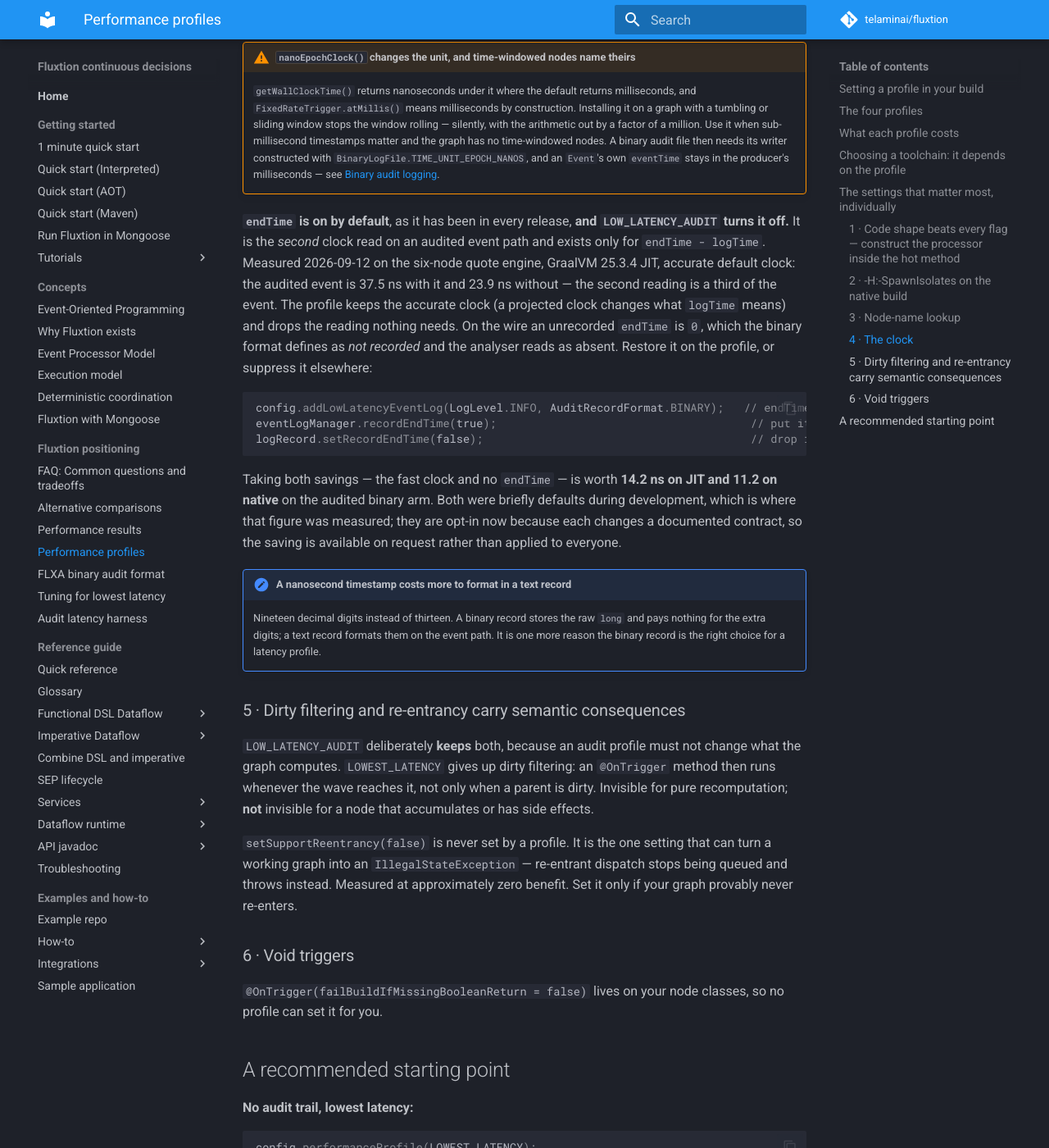
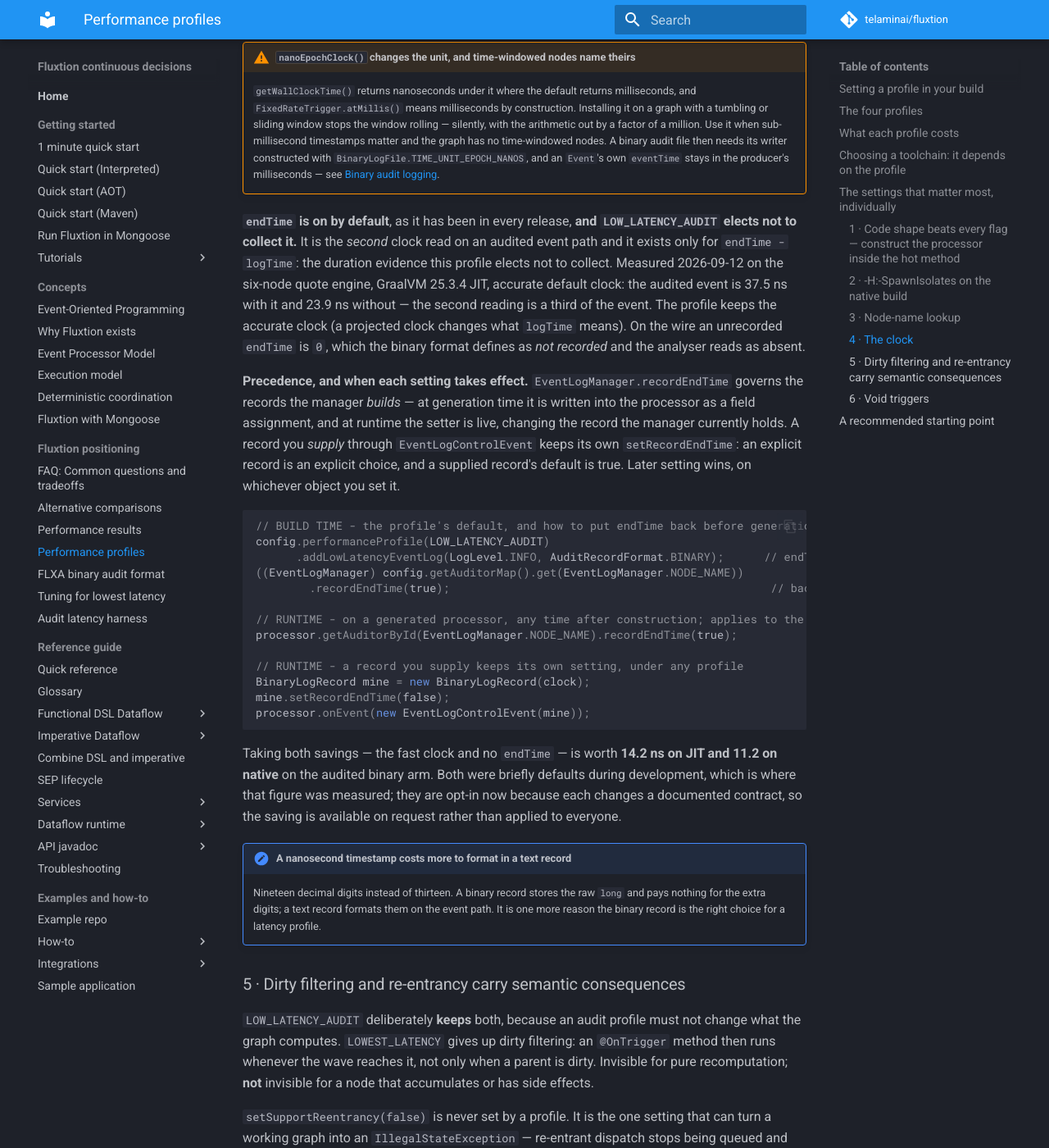
Before and after one commit to telaminai/fluxtion, an MkDocs documentation site: the page built from docs/reference/performance-profiles.md, in a window 1280 px wide and 1400 px high, scrolled down 5525 px. Shown: the whole window at 82% size. Built offline with MkDocs 1.6.1 and Material for MkDocs 9.7.7, drawn with Linux system fonts in a browser that asks for light colours; comment, search, counter and statistics services are not loaded.

Commit message:
fix(audit): endTime precedence settled - the manager governs the records it builds and holds, a supplied record keeps its own; spec corrections from round 9
R9-2. Two manifestations of one unsettled rule: a replacement record with
setRecordEndTime(false), supplied through EventLogControlEvent, was
overwritten by the manager's setting even without the profile; and
recordEndTime(true) on a generated processor after construction updated the
field but not the active record, so the first records still wrote 0.

The rule, stated on the field and on the profiles page: recordEndTime
governs the records the manager BUILDS (at init) and the record it HOLDS
when the setter is called - the setter is live; a record the caller
SUPPLIES keeps its own setting, because an explicit record is an explicit
choice and a supplied record's default is true, as every release wrote it.
Later setting wins, on whichever object it is set. The profiles page gives
build-time and runtime examples and says plainly that the profile elects
not to collect the duration evidence.

Pinned in the runtime with a counting sink: built off; supplied default on;
supplied-off off; live restore on; an ordinary manager does not undo a
supplied record's suppression. The generated-processor lifecycle is pinned
in the compiler (GeneratedBinaryAuditSinkTest): profile default, build-time
restoration, restoration after construction before init, live update
between events, a supplied record under either profile - wire endTime and
clock-reading counts both.

The "either order" profile test is re-scoped to what it tests: the two
registration routes, not an order-independence policy for every route.

Spec: §5 the wire and constructed text preserve the full entry sequence;
the query model preserves business-entry and node-block order and may
reduce TRACE entries to invocation-presence metadata without counts or
positions. §3.3 a keyless entry is distinct from every named property,
including one named null, and outside every named-figure reduction. §13
rows for the keyless and endTime cases.

Co-Authored-By: Claude Fable 5.1 <noreply@anthropic.com>
Claude-Session: https://claude.ai/code/session_01KCb6WV5LJCuhsyAWzWZVZf

````diff
--- a/docs/reference/performance-profiles.md
+++ b/docs/reference/performance-profiles.md
@@ -207,18 +207,35 @@ with anything outside the JVM, take the saving.
     an `Event`'s own `eventTime` stays in the producer's milliseconds — see
     [Binary audit logging](../how-to/binary-audit-logging.md).
 
-**`endTime` is on by default**, as it has been in every release, **and `LOW_LATENCY_AUDIT` turns it
-off.** It is the *second* clock read on an audited event path and exists only for `endTime - logTime`.
-Measured 2026-09-12 on the six-node quote engine, GraalVM 25.3.4 JIT, accurate default clock: the
-audited event is 37.5 ns with it and 23.9 ns without — the second reading is a third of the event. The
-profile keeps the accurate clock (a projected clock changes what `logTime` means) and drops the
-reading nothing needs. On the wire an unrecorded `endTime` is `0`, which the binary format defines as
-*not recorded* and the analyser reads as absent. Restore it on the profile, or suppress it elsewhere:
+**`endTime` is on by default**, as it has been in every release, **and `LOW_LATENCY_AUDIT` elects
+not to collect it.** It is the *second* clock read on an audited event path and it exists only for
+`endTime - logTime`: the duration evidence this profile elects not to collect. Measured 2026-09-12 on
+the six-node quote engine, GraalVM 25.3.4 JIT, accurate default clock: the audited event is 37.5 ns
+with it and 23.9 ns without — the second reading is a third of the event. The profile keeps the
+accurate clock (a projected clock changes what `logTime` means). On the wire an unrecorded `endTime`
+is `0`, which the binary format defines as *not recorded* and the analyser reads as absent.
+
+**Precedence, and when each setting takes effect.** `EventLogManager.recordEndTime` governs the
+records the manager *builds* — at generation time it is written into the processor as a field
+assignment, and at runtime the setter is live, changing the record the manager currently holds. A
+record you *supply* through `EventLogControlEvent` keeps its own `setRecordEndTime`: an explicit
+record is an explicit choice, and a supplied record's default is true. Later setting wins, on
+whichever object you set it.
 
 ```java
-config.addLowLatencyEventLog(LogLevel.INFO, AuditRecordFormat.BINARY);   // endTime off with the profile
-eventLogManager.recordEndTime(true);                                      // put it back
-logRecord.setRecordEndTime(false);                                        // drop it on any other profile
+// BUILD TIME - the profile's default, and how to put endTime back before generation
+config.performanceProfile(LOW_LATENCY_AUDIT)
+      .addLowLatencyEventLog(LogLevel.INFO, AuditRecordFormat.BINARY);      // endTime off
+((EventLogManager) config.getAuditorMap().get(EventLogManager.NODE_NAME))
+        .recordEndTime(true);                                                // back on, generated that way
+
+// RUNTIME - on a generated processor, any time after construction; applies to the live record
+processor.getAuditorById(EventLogManager.NODE_NAME).recordEndTime(true);
+
+// RUNTIME - a record you supply keeps its own setting, under any profile
+BinaryLogRecord mine = new BinaryLogRecord(clock);
+mine.setRecordEndTime(false);
+processor.onEvent(new EventLogControlEvent(mine));
 ```
 
 Taking both savings — the fast clock and no `endTime` — is worth **14.2 ns on JIT and 11.2 on native**
````
Also changed, not shown: docs/reference/flxa-format.md (+17 -6 lines), 3 other files.
